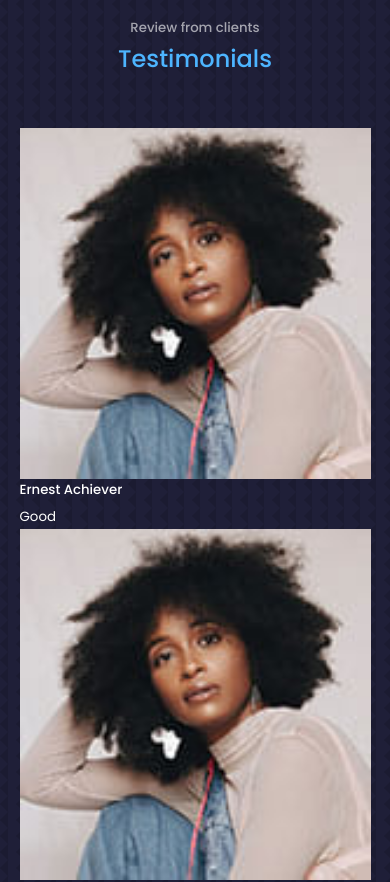
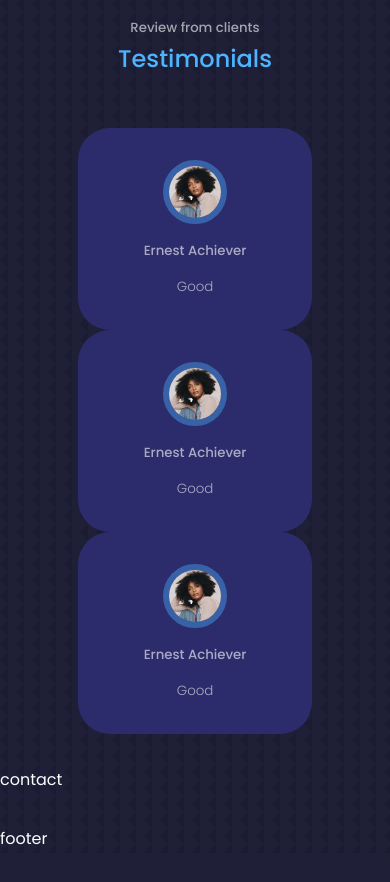
Before and after one commit to Asterdev-03/react-portfolio, a React (Create React App) app: page / in a window 390 px wide. Shown: the part 7300-8182 px from the top of the page. After the commit the page ends 8153 px from the top, so only its background shows below. Built offline with nearby package versions, Linux system fonts and the light colour scheme.

Commit message:
added testimonials css

```diff
--- a/src/components/testimonials/testimonials.css
+++ b/src/components/testimonials/testimonials.css
@@ -0,0 +1,49 @@
+.container.testimonials__container {
+    width: 40%;
+}
+
+.client__avatar {
+    width: 4rem;
+    aspect-ratio: 1/1;
+    overflow: hidden;
+    border-radius: 50%;
+    margin: 0 auto 1rem;
+    border: 0.4rem solid var(--color-primary-variant);
+}
+
+.testimonial {
+    background: var(--color-bg-variant);
+    text-align: center;
+    padding: 2rem;
+    border-radius: 2rem;
+    user-select: none;
+}
+
+.client__review {
+    color: var(--color-light);
+    font-weight: 300;
+    display: block;
+    width: 80%;
+    margin: 0.8rem auto 0;
+}
+
+/*************** MEDIA QUERIES ( MEDIUM DEVICES )*********************/
+
+@media screen and (max-width: 1024px) {
+    .container.testimonials__container {
+        width: 60%;
+    }
+}
+
+
+/*************** MEDIA QUERIES ( SMALL DEVICES )*********************/
+
+@media screen and (max-width: 600px) {
+    .portfolio__container {
+        width: var(--container-width-sm);
+    }
+
+    .client__review {
+        width: var(--container-width-sm);
+    }
+}
```
